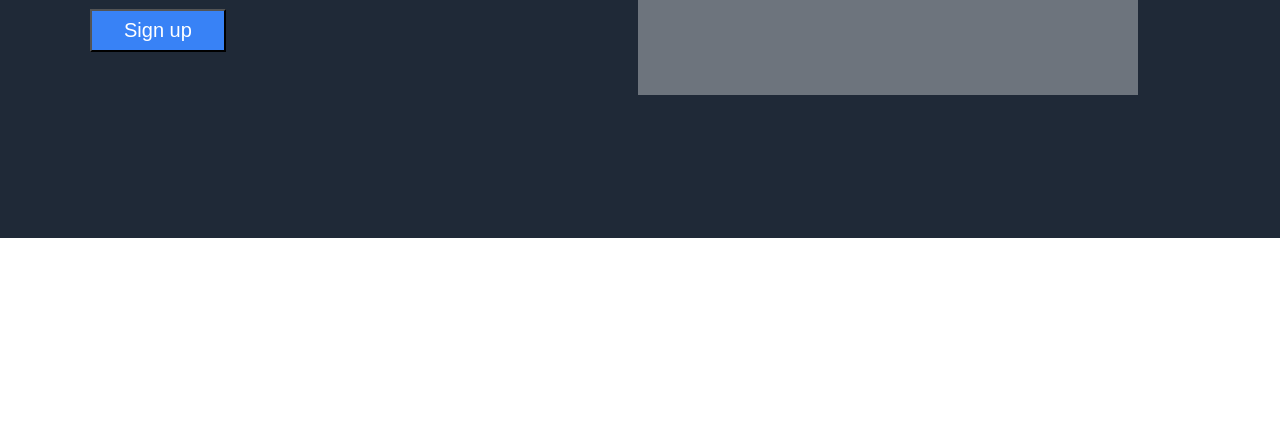
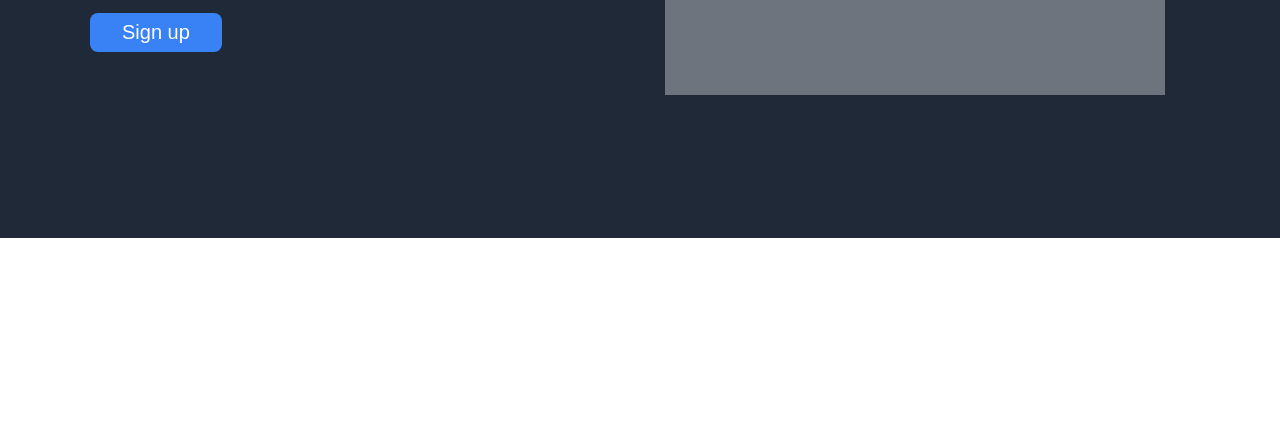
Before and after one commit to binhquocnguyen/odin-landing-page, a plain HTML site: page index.html in a window 1280 px wide. Shown: the part 362-800 px from the top of the page. Drawn offline with Linux system fonts and the light colour scheme.

Commit message:
refactor: Restyle header
Specific changes:
- Merge .logo styling
- Redivide .header-bottom items
- Restyle .left-side from auto-margin block to flexbox

Purposes: make the code simpler

```diff
--- a/style.css
+++ b/style.css
@@ -25,11 +25,6 @@
     align-items: center;
 }
 
-.header-top p {
-    color: #f9faf8;
-    font-size: 24px;
-}
-
 .links {
     display: flex;
     gap: 16px;
@@ -42,6 +37,8 @@
 }
 
 .logo {
+    color: #f9faf8;
+    font-size: 24px;
     margin-right: auto;
 }
 
@@ -50,16 +47,15 @@
     display: flex;
 }
 
-.header-bottom .left-side {
-    flex-basis: 45%;
-}
-
-.header-bottom .right-side {
-    flex-basis: 55%;
+.header-bottom > div {
+    flex-basis: 50%;
 }
 
 .left-side {
-    margin: auto 0;
+    display: flex;
+    flex-direction: column;
+    justify-content: center;
+    gap: 8px;
 }
 
 .left-side h1 {
@@ -68,16 +64,19 @@
     font-weight: bolder;
 }
 
+.left-side p {
+    padding: 4px 0 8px;
+}
+
 .left-side button {
+    align-self: flex-start;
     padding: 8px 32px;
     margin-bottom: 0;
+    border: none;
+    border-radius: 8px;
     background-color: #3882f6;
     color: white;
     font-size: 20px;
-}
-
-.left-side * {
-    margin-bottom: 12px;
 }
 
 .right-side,
```
